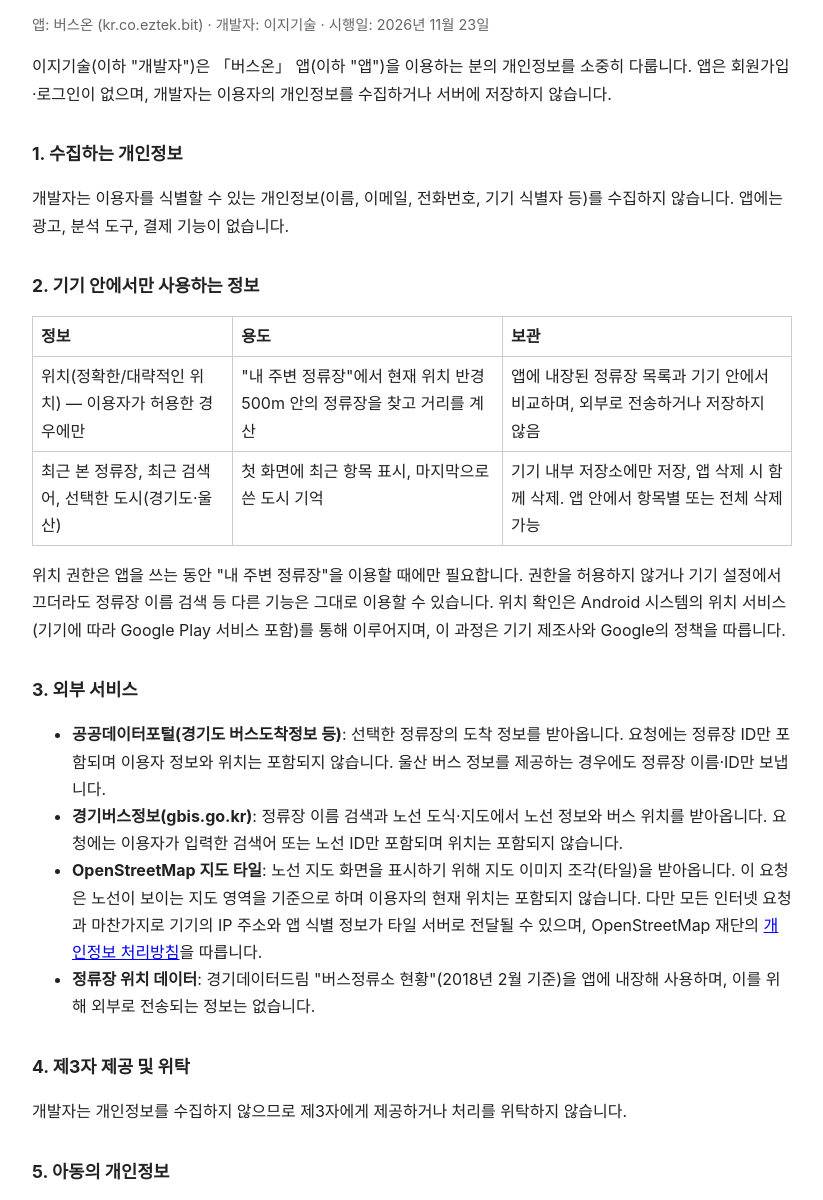
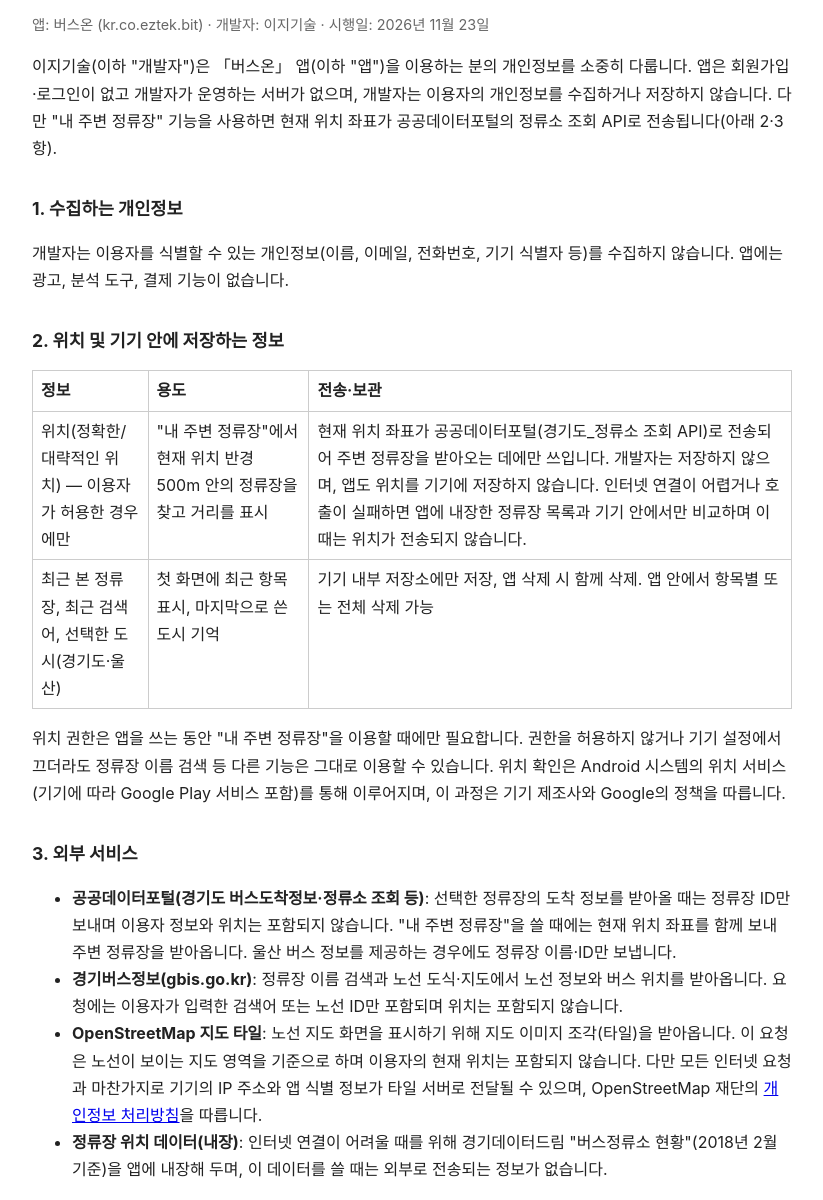
Before and after one commit to jisu5761/eztek-privacy, a plain HTML site: page bit/index.html in a window 1280 px wide. Shown: the part 84-1284 px from the top of the page, without its empty margins (228-1051 px from the left). Drawn offline with Linux system fonts and the light colour scheme.

Commit message:
버스온 개인정보처리방침: 내 주변 정류장 API 위치 전송 내용 반영
Co-Authored-By: Claude Sonnet 5.5 <noreply@anthropic.com>

```diff
--- a/bit/index.html
+++ b/bit/index.html
@@ -16,16 +16,17 @@
 <p class="muted">앱: 버스온 (kr.co.eztek.bit) · 개발자: 이지기술 · 시행일: 2026년 11월 23일</p>
 
 <p>이지기술(이하 "개발자")은 「버스온」 앱(이하 "앱")을 이용하는 분의 개인정보를 소중히 다룹니다.
-앱은 회원가입·로그인이 없으며, 개발자는 이용자의 개인정보를 수집하거나 서버에 저장하지 않습니다.</p>
+앱은 회원가입·로그인이 없고 개발자가 운영하는 서버가 없으며, 개발자는 이용자의 개인정보를 수집하거나 저장하지 않습니다.
+다만 "내 주변 정류장" 기능을 사용하면 현재 위치 좌표가 공공데이터포털의 정류소 조회 API로 전송됩니다(아래 2·3항).</p>
 
 <h2>1. 수집하는 개인정보</h2>
 <p>개발자는 이용자를 식별할 수 있는 개인정보(이름, 이메일, 전화번호, 기기 식별자 등)를 수집하지 않습니다.
 앱에는 광고, 분석 도구, 결제 기능이 없습니다.</p>
 
-<h2>2. 기기 안에서만 사용하는 정보</h2>
+<h2>2. 위치 및 기기 안에 저장하는 정보</h2>
 <table>
-  <tr><th>정보</th><th>용도</th><th>보관</th></tr>
-  <tr><td>위치(정확한/대략적인 위치) — 이용자가 허용한 경우에만</td><td>"내 주변 정류장"에서 현재 위치 반경 500m 안의 정류장을 찾고 거리를 계산</td><td>앱에 내장된 정류장 목록과 기기 안에서 비교하며, 외부로 전송하거나 저장하지 않음</td></tr>
+  <tr><th>정보</th><th>용도</th><th>전송·보관</th></tr>
+  <tr><td>위치(정확한/대략적인 위치) — 이용자가 허용한 경우에만</td><td>"내 주변 정류장"에서 현재 위치 반경 500m 안의 정류장을 찾고 거리를 표시</td><td>현재 위치 좌표가 공공데이터포털(경기도_정류소 조회 API)로 전송되어 주변 정류장을 받아오는 데에만 쓰입니다. 개발자는 저장하지 않으며, 앱도 위치를 기기에 저장하지 않습니다. 인터넷 연결이 어렵거나 호출이 실패하면 앱에 내장한 정류장 목록과 기기 안에서만 비교하며 이때는 위치가 전송되지 않습니다.</td></tr>
   <tr><td>최근 본 정류장, 최근 검색어, 선택한 도시(경기도·울산)</td><td>첫 화면에 최근 항목 표시, 마지막으로 쓴 도시 기억</td><td>기기 내부 저장소에만 저장, 앱 삭제 시 함께 삭제. 앱 안에서 항목별 또는 전체 삭제 가능</td></tr>
 </table>
 <p>위치 권한은 앱을 쓰는 동안 "내 주변 정류장"을 이용할 때에만 필요합니다. 권한을 허용하지 않거나 기기 설정에서 끄더라도 정류장 이름 검색 등 다른 기능은 그대로 이용할 수 있습니다.
@@ -33,10 +34,10 @@
 
 <h2>3. 외부 서비스</h2>
 <ul>
-  <li><b>공공데이터포털(경기도 버스도착정보 등)</b>: 선택한 정류장의 도착 정보를 받아옵니다. 요청에는 정류장 ID만 포함되며 이용자 정보와 위치는 포함되지 않습니다. 울산 버스 정보를 제공하는 경우에도 정류장 이름·ID만 보냅니다.</li>
+  <li><b>공공데이터포털(경기도 버스도착정보·정류소 조회 등)</b>: 선택한 정류장의 도착 정보를 받아올 때는 정류장 ID만 보내며 이용자 정보와 위치는 포함되지 않습니다. "내 주변 정류장"을 쓸 때에는 현재 위치 좌표를 함께 보내 주변 정류장을 받아옵니다. 울산 버스 정보를 제공하는 경우에도 정류장 이름·ID만 보냅니다.</li>
   <li><b>경기버스정보(gbis.go.kr)</b>: 정류장 이름 검색과 노선 도식·지도에서 노선 정보와 버스 위치를 받아옵니다. 요청에는 이용자가 입력한 검색어 또는 노선 ID만 포함되며 위치는 포함되지 않습니다.</li>
   <li><b>OpenStreetMap 지도 타일</b>: 노선 지도 화면을 표시하기 위해 지도 이미지 조각(타일)을 받아옵니다. 이 요청은 노선이 보이는 지도 영역을 기준으로 하며 이용자의 현재 위치는 포함되지 않습니다. 다만 모든 인터넷 요청과 마찬가지로 기기의 IP 주소와 앱 식별 정보가 타일 서버로 전달될 수 있으며, OpenStreetMap 재단의 <a href="https://wiki.osmfoundation.org/wiki/Privacy_Policy">개인정보 처리방침</a>을 따릅니다.</li>
-  <li><b>정류장 위치 데이터</b>: 경기데이터드림 "버스정류소 현황"(2018년 2월 기준)을 앱에 내장해 사용하며, 이를 위해 외부로 전송되는 정보는 없습니다.</li>
+  <li><b>정류장 위치 데이터(내장)</b>: 인터넷 연결이 어려울 때를 위해 경기데이터드림 "버스정류소 현황"(2018년 2월 기준)을 앱에 내장해 두며, 이 데이터를 쓸 때는 외부로 전송되는 정보가 없습니다.</li>
 </ul>
 
 <h2>4. 제3자 제공 및 위탁</h2>
@@ -53,6 +54,7 @@
 
 <h2>8. 변경</h2>
 <p>이 방침이 바뀌면 이 페이지에 시행일과 함께 게시합니다.</p>
+<p class="muted">개정 이력: 2026년 11월 23일 — "내 주변 정류장"이 공공데이터포털 API를 사용하게 되어 위치 좌표 전송 내용을 추가했습니다.</p>
 
 <p class="muted">이 앱은 경기도, 울산광역시 또는 정부 기관의 공식 앱이 아닙니다.</p>
 </body>
```
